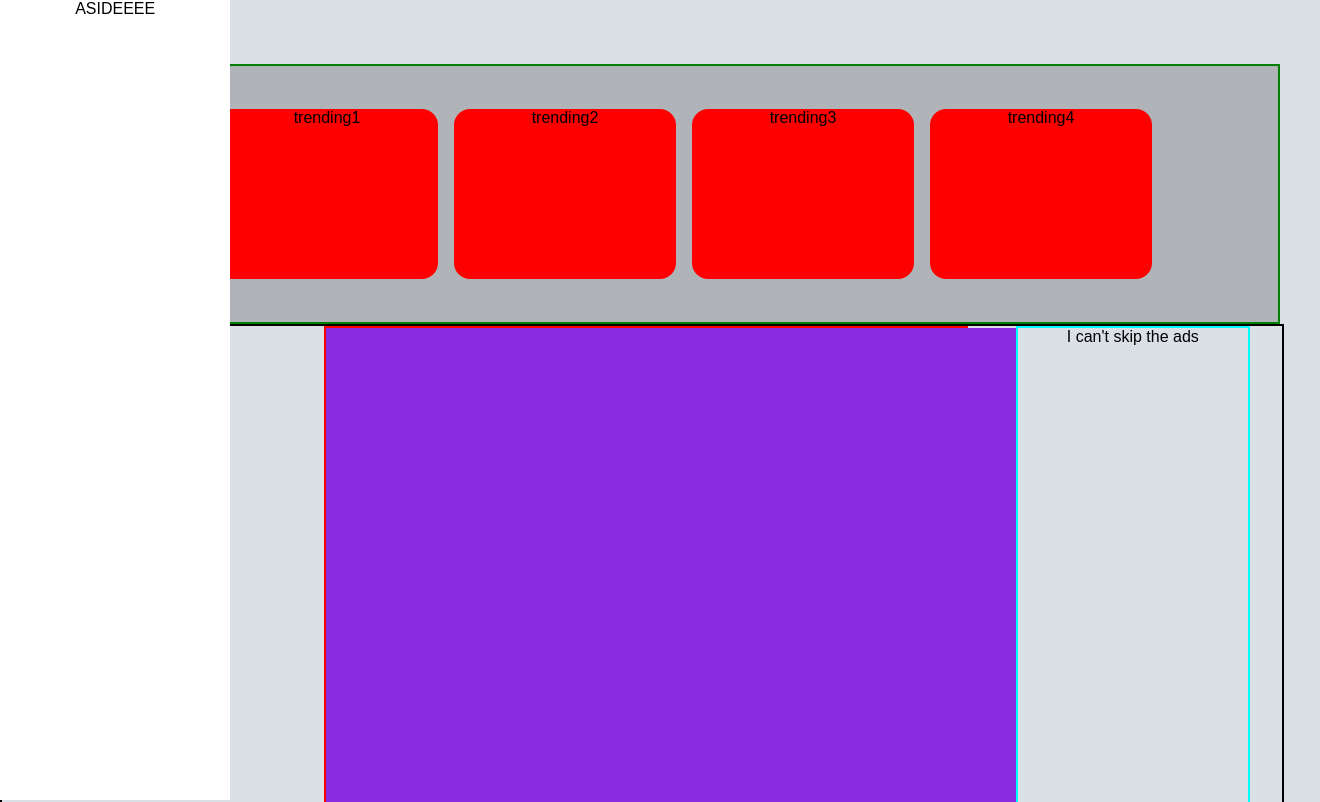
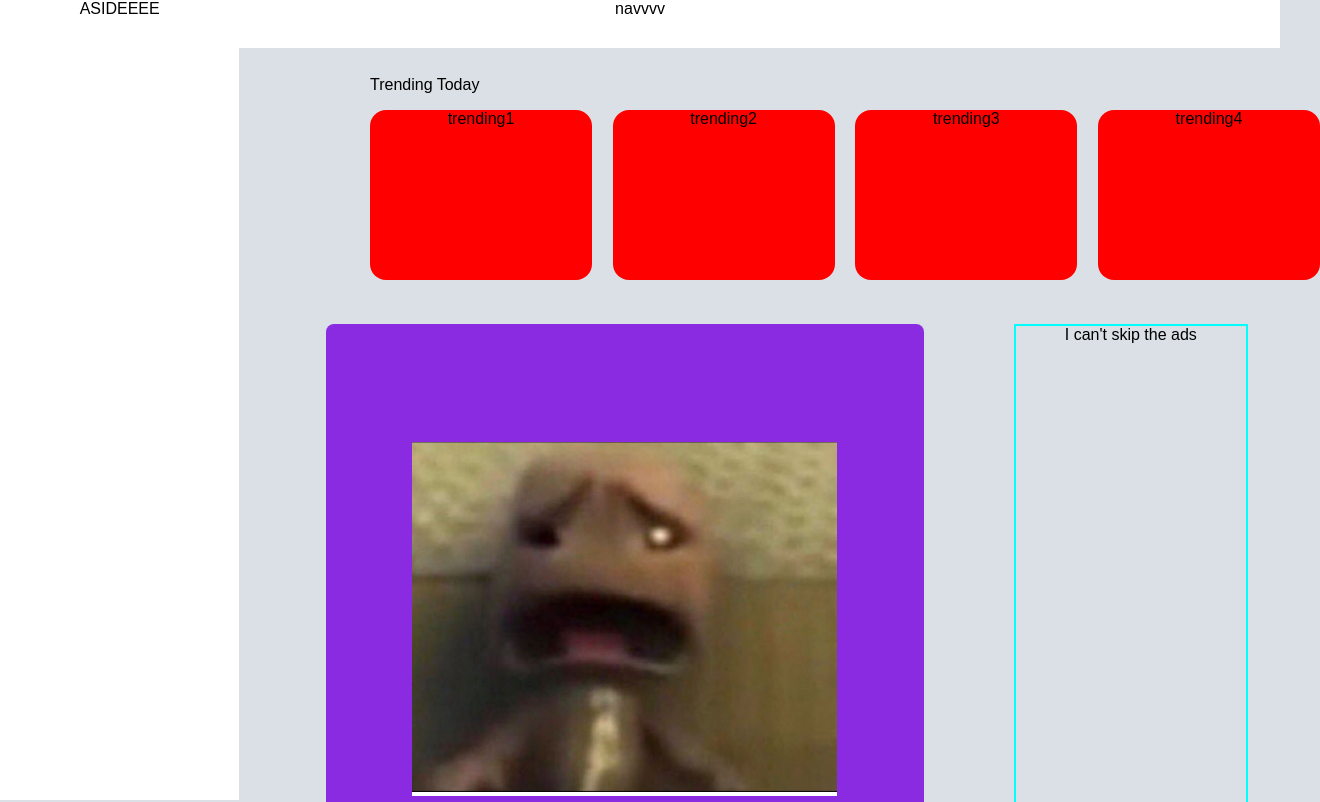
Before and after one commit to SEI-Buffleheads/Breddit-The-Better-Reddit, a React (Create React App) app: page / in a window 1280 px wide. Shown: the top 802 px of the page, 1320 px wide, since content can reach past the window. Built offline with nearby package versions, Linux system fonts and the light colour scheme.

Commit message:
moved trending container to the top, made posts infinite scroll, aside bar ready

```diff
--- a/src/pages/Home/Home.css
+++ b/src/pages/Home/Home.css
@@ -7,24 +7,35 @@
   width: 100vw;
 }
 
-.trending-component {
+.nav-component {
+  background-color: white;
+  height: 3rem;
+}
+
+.trending-container {
   display: flex;
-  background-color: white;
   height: 15rem;
   /* width: 100%; */
-  background-color: rgb(135 138 140 / 50%);
+  background-color: #dae0e6;
   margin-top: 4rem;
   /* overflow: hidden; */
-  border: 2px solid green;
-  justify-content: center;
-  align-items: center;
-  flex-direction: row;
+  flex-direction: column;
+  align-items: flex-start;
   gap: 1rem;
   padding: 0.5rem;
-  padding-left: 6rem;
+  padding-left: 20rem;
+  margin-left: 50px;
+  margin-top: 20px;
 }
 
-.trending-cards {
+.trending-card-container {
+  display: flex;
+  flex-direction: row;
+  align-items: center;
+  justify-content: space-between;
+  min-width: 950px;
+}
+.trending-card {
   height: 10.6rem;
   width: 13.875rem;
   background-color: red;
@@ -37,7 +48,7 @@
 .aside {
   background-color: white;
   height: 100vh;
-  width: 18%;
+  width: 18.7%;
   z-index: 10;
   position: fixed;
   top: 0;
@@ -47,7 +58,6 @@
 .main-container {
   height: 100vh;
   width: 100%;
-  border: 2px solid black;
   display: flex;
   flex-direction: row;
   justify-content: right;
@@ -57,7 +67,6 @@
 .posts {
   height: 100%;
   width: 50%;
-border: 2px solid red;
   /* overflow: scroll; */
 }
 
@@ -69,7 +78,25 @@ margin-right: 2rem;
 }
 
 .post-cards {
-  height: 20rem;
-  width: 45rem;
+  height: 36.901rem;
+  width: 37.375rem;
   background-color: blueviolet;
+  border-radius: 0.5rem;
+  margin-bottom: 13px;
+  display: flex;
+  justify-content: center;
+  align-items: center;
 }
+
+.post-content {
+  height: auto;
+  width: auto;
+  background-color: white;
+  position: relative;
+  cursor: pointer;
+}
+
+.post-content > img {
+  max-width: 500px;
+  max-height: 350px;
+}
--- a/src/pages/Home/Home.jsx
+++ b/src/pages/Home/Home.jsx
@@ -1,18 +1,30 @@
 import React from "react";
 import "./Home.css";
+import test from "../../images/test-img.png"
 
 function Home() {
   return (
     <div className="home-container">
-      <div className="trending-component">
-        <div className="trending-cards trending1">trending1</div>
-        <div className="trending-cards trending2">trending2</div>
-        <div className="trending-cards trending3">trending3</div>
-        <div className="trending-cards trending4">trending4</div>
+      <div className="nav-component">navvvv</div>
+      <div className="trending-container">
+        <div className="trending-text">Trending Today</div>
+        <div className="trending-card-container">
+        <div className="trending-card trending1">trending1</div>
+        <div className="trending-card trending2">trending2</div>
+        <div className="trending-card trending3">trending3</div>
+        <div className="trending-card trending4">trending4</div>
+      </div>
       </div>
       <div className="aside">ASIDEEEE</div>
       <div className="main-container">
         <div className="posts">
+          <div className="post-cards">
+            <div className="post-content">
+              <img alt="" src={ test } />
+          </div>
+          </div>
+          <div className="post-cards"></div>
+          <div className="post-cards"></div>
           <div className="post-cards"></div>
           <div className="post-cards"></div>
           <div className="post-cards"></div>
```
Lines whose indentation alone changed are shown as unchanged.
